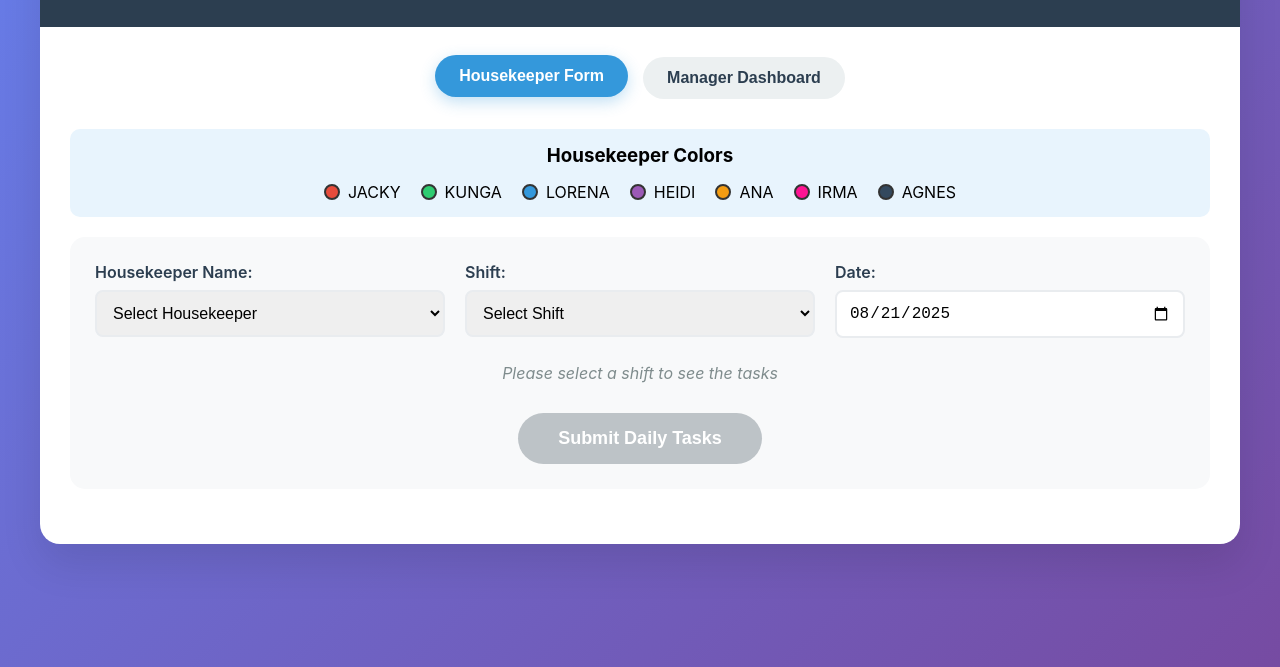
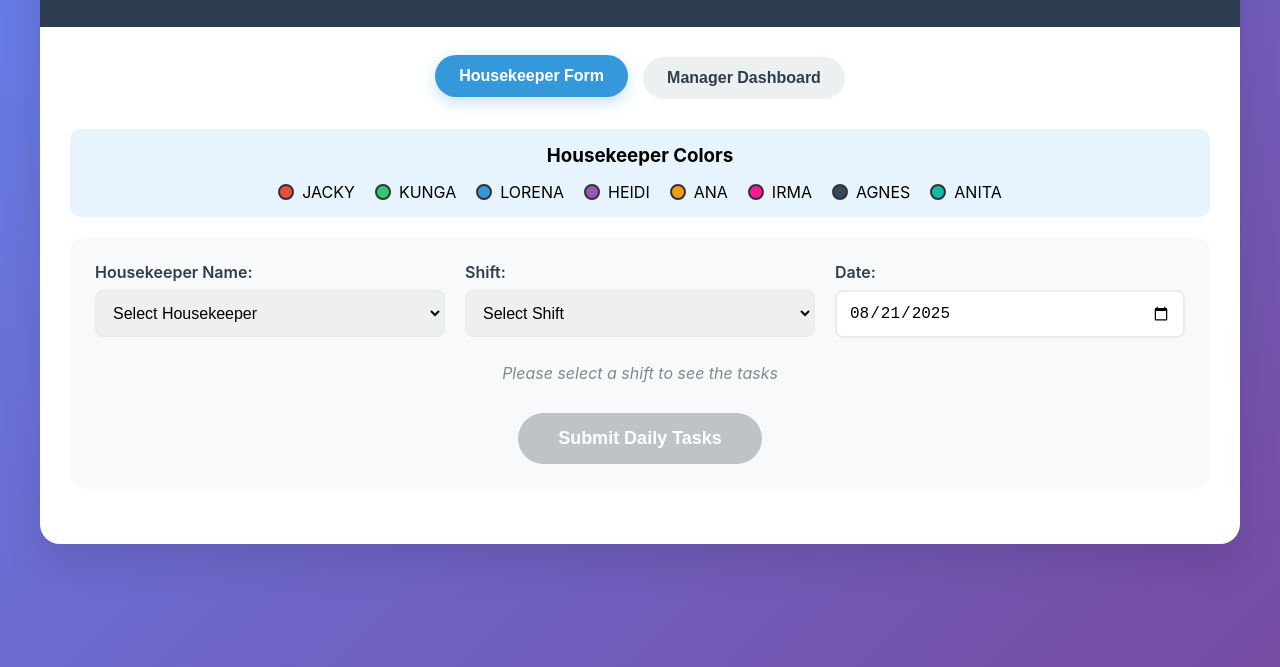
Before and after one commit to sadiecgc/coopers-neck-housekeeping, a website: page index.html in a window 1280 px wide. Shown: the part 133-800 px from the top of the page. Drawn offline with Linux system fonts and the light colour scheme.

Commit message:
Update index.html

```diff
--- a/index.html
+++ b/index.html
@@ -84,6 +84,7 @@
             <div class="color-item"><div class="color-dot" style="background:#f39c12;"></div><span>ANA</span></div>
             <div class="color-item"><div class="color-dot" style="background:#ff1493;"></div><span>IRMA</span></div>
             <div class="color-item"><div class="color-dot" style="background:#34495e;"></div><span>AGNES</span></div>
+            <div class="color-item"><div class="color-dot" style="background:#14B8A6;"></div><span>ANITA</span></div>
           </div>
         </div>
 
@@ -100,6 +101,7 @@
                 <option value="ANA">ANA</option>
                 <option value="IRMA">IRMA</option>
                 <option value="AGNES">AGNES</option>
+                <option value="ANITA">ANITA</option>
               </select>
             </div>
             <div class="form-group">
@@ -148,6 +150,7 @@
                 <option value="ANA">ANA</option>
                 <option value="IRMA">IRMA</option>
                 <option value="AGNES">AGNES</option>
+                 <option value="ANITA">ANITA</option>
               </select>
             </div>
             <div class="form-group">
```
